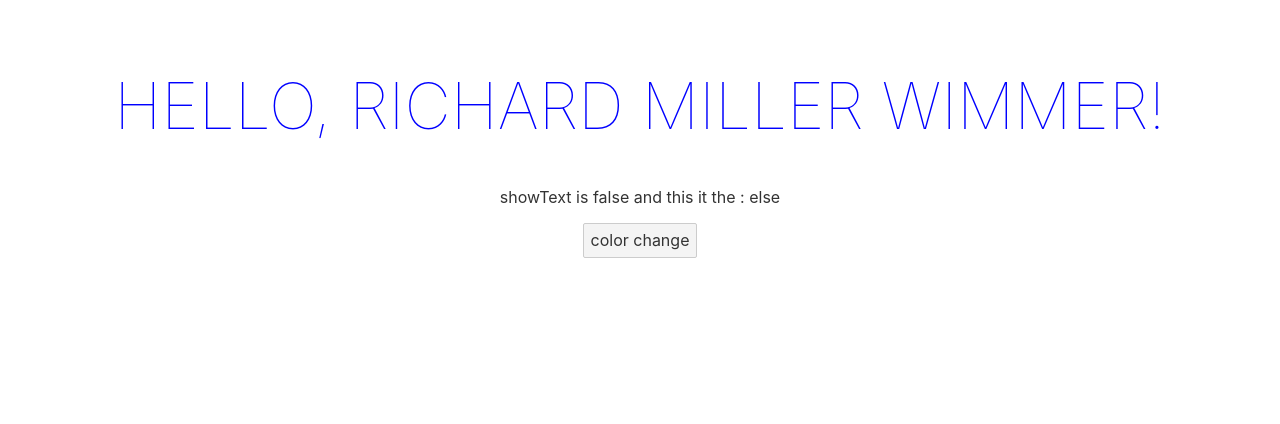
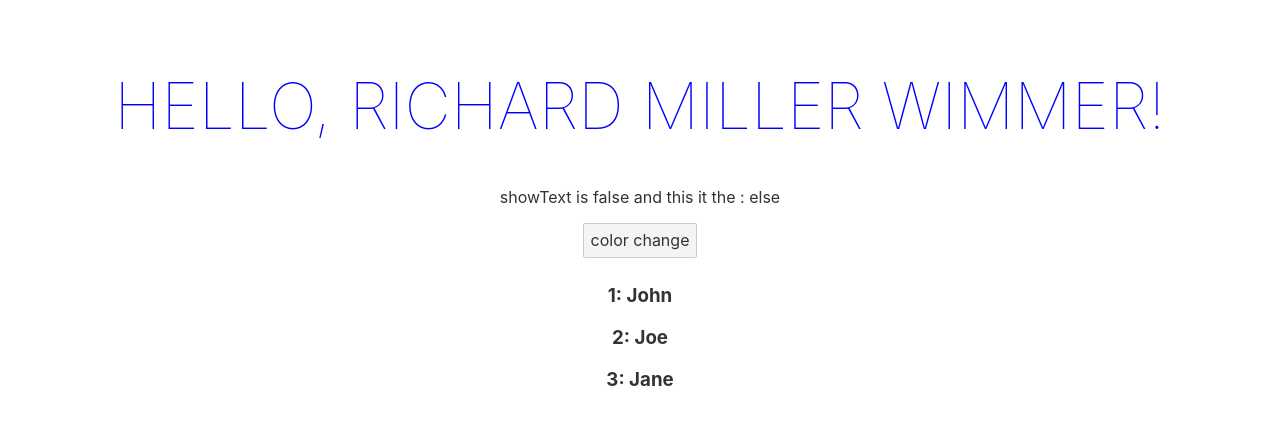
Before and after one commit to RichardMillerWimmer/my-svelte-project, a Svelte app: page / in a window 1280 px wide. Shown: the top 424 px of the page. Built offline with nearby package versions, Linux system fonts and the light colour scheme.

Commit message:
working with arrays

```diff
--- a/src/App.svelte
+++ b/src/App.svelte
@@ -3,12 +3,27 @@
   let lastName = "Miller Wimmer";
   let color = "blue";
   let showText = false;
+  let users = [
+    {
+      id: 1,
+      name: "John",
+    },
+    {
+      id: 2,
+      name: "Joe",
+    },
+    {
+      id: 3,
+      name: "Jane",
+    },
+  ];
 
   $: name = `${firstName} ${lastName}`;
 
   const toggleColor = () => {
     color = color === "blue" ? "purple" : "blue";
     showText = !showText;
+    users = [...users, { id: 4, name: "James" }];
   };
 </script>
 
@@ -23,6 +38,9 @@
     <p>showText is false and this it the : else</p>
   {/if}
   <button on:click={toggleColor}>color change</button>
+  {#each users as user (user.id)}
+    <h3>{user.id}: {user.name}</h3>
+  {/each}
 </main>
 
 <style>
```
